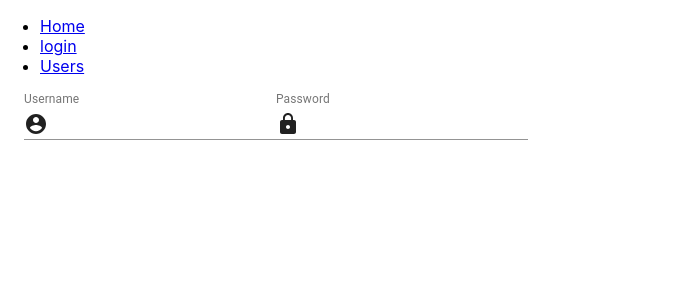
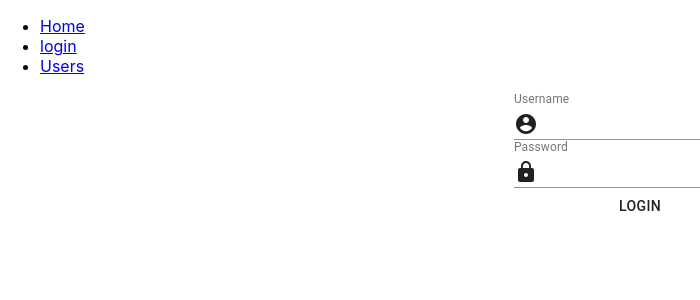
Before and after one commit to proohit/accountingapp, a React (Create React App) app: page /login in a window 1280 px wide. Shown: the top 300 px of the page, without its empty margins (0-700 px from the left). Built offline with nearby package versions, Linux system fonts and the light colour scheme.

Commit message:
login+notification

```diff
--- a/package.json
+++ b/package.json
@@ -5,6 +5,7 @@
   "dependencies": {
     "@material-ui/core": "^4.9.3",
     "@material-ui/icons": "^4.9.1",
+    "@material-ui/lab": "^4.0.0-alpha.43",
     "@testing-library/jest-dom": "^4.2.4",
     "@testing-library/react": "^9.4.0",
     "@testing-library/user-event": "^7.2.1",
--- a/src/App.js
+++ b/src/App.js
@@ -6,7 +6,25 @@ import Login from './components/Login'
 import Test2 from './components/Test2'
 
 class App extends Component {
+  state = {
+    token: localStorage.getItem('token'),
+  }
+  changeToken = (token) => {
+    localStorage.setItem('token', token);
+    this.setState({ token: localStorage.getItem('token') })
+  }
   render() {
+    let loginRoute = { link: null, route: null };
+    if (!this.state.token) {
+      loginRoute = {
+        link: <li>
+          <Link to="/login">login</Link>
+        </li>,
+        route: <Route path="/login">
+          <Login changeToken={this.changeToken} />
+        </Route>
+      };
+    }
     return (
       <Router>
         <div>
@@ -15,9 +33,7 @@ class App extends Component {
               <li>
                 <Link to="/">Home</Link>
               </li>
-              <li>
-                <Link to="/login">login</Link>
-              </li>
+              {loginRoute.link}
               <li>
                 <Link to="/test2">Users</Link>
               </li>
@@ -27,9 +43,7 @@ class App extends Component {
           {/* A <Switch> looks through its children <Route>s and
               renders the first one that matches the current URL. */}
           <Switch>
-            <Route path="/login">
-              <Login />
-            </Route>
+            {loginRoute.route}
             <Route path="/test2">
               <Test2 />
             </Route>
--- a/src/components/Login.js
+++ b/src/components/Login.js
@@ -1,15 +1,59 @@
 import React, { Component } from "react";
-import { Container, InputAdornment, TextField } from '@material-ui/core'
+import { Container, InputAdornment, TextField, Button, Grid, Snackbar } from '@material-ui/core'
+import { Alert } from '@material-ui/lab'
 import { AccountCircle, Lock } from '@material-ui/icons'
+import { Redirect } from 'react-router-dom'
 
 export default class Login extends Component {
-
+    constructor() {
+        super()
+        this.state = {
+            alert: null,
+            toDashboard: false,
+            open: false
+        }
+        this.usernameFieldValue = ''
+        this.passwordFieldValue = ''
+    }
+    confirm = (e) => {
+        if ((e.key && e.key === 'Enter') || e.currentTarget.tagName === 'BUTTON') {
+            const loginData = { username: this.usernameFieldValue, password: this.passwordFieldValue }
+            console.log(JSON.stringify(loginData));
+            const params = {
+                method: 'POST',
+                body: JSON.stringify(loginData),
+                headers: { "Content-Type": 'application/json' }
+            }
+            fetch('http://localhost:3000/login', params).then(res => res.json())
+                .then(res => {
+                    console.log(res);
+                    if (!res.success) {
+                        this.setState({
+                            alert:
+                                <Alert severity="error">{res.message}</Alert>,
+                            open: true
+                        })
+                    } else {
+                        this.setState({ alert: <Alert severity="success">{res.message}</Alert>, toDashboard: true })
+                        this.props.changeToken(res.token)
+                    }
+                }).catch(err => console.log(err.message))
+            return;
+        }
+    }
     render() {
+        if (this.state.toDashboard) {
+            return <Redirect to='/' />
+        }
         return (
             <Container>
-                <form noValidate autoComplete="off">
-
+                <Grid
+                    container
+                    direction="column"
+                    justify="space-evenly"
+                    alignItems="center">
                     <TextField
+                        onChange={e => this.usernameFieldValue = e.target.value}
                         id="username"
                         label="Username"
                         variant="standard"
@@ -22,6 +66,7 @@ export default class Login extends Component {
                         }}
                     />
                     <TextField
+                        onChange={e => this.passwordFieldValue = e.target.value}
                         id="password"
                         label="Password"
                         variant="standard"
@@ -32,8 +77,17 @@ export default class Login extends Component {
                                 </InputAdornment>
                             ),
                         }}
+                        onKeyPress={this.confirm}
                     />
-                </form>
+                    <Button onClick={this.confirm}>Login</Button>
+                </Grid>
+                <Snackbar
+                    anchorOrigin={{ vertical: 'bottom', horizontal: 'center' }}
+                    autoHideDuration={4000}
+                    open={this.state.open}
+                    onClose={(e, reason) => this.setState({ open: false })}>
+                    {this.state.alert}
+                </Snackbar>
             </Container>
         );
     }
```
Also changed, not shown: 1 other file (tests, documents, lock files or other folders).
